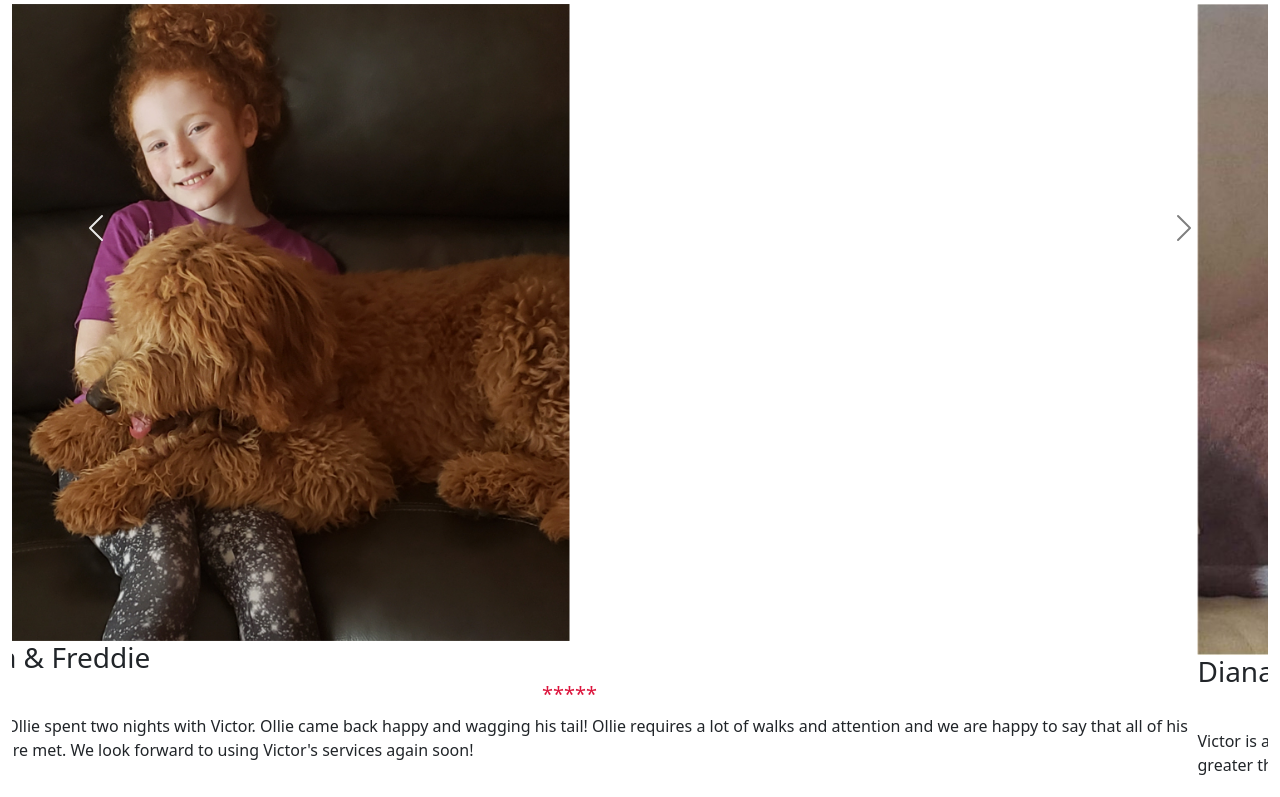
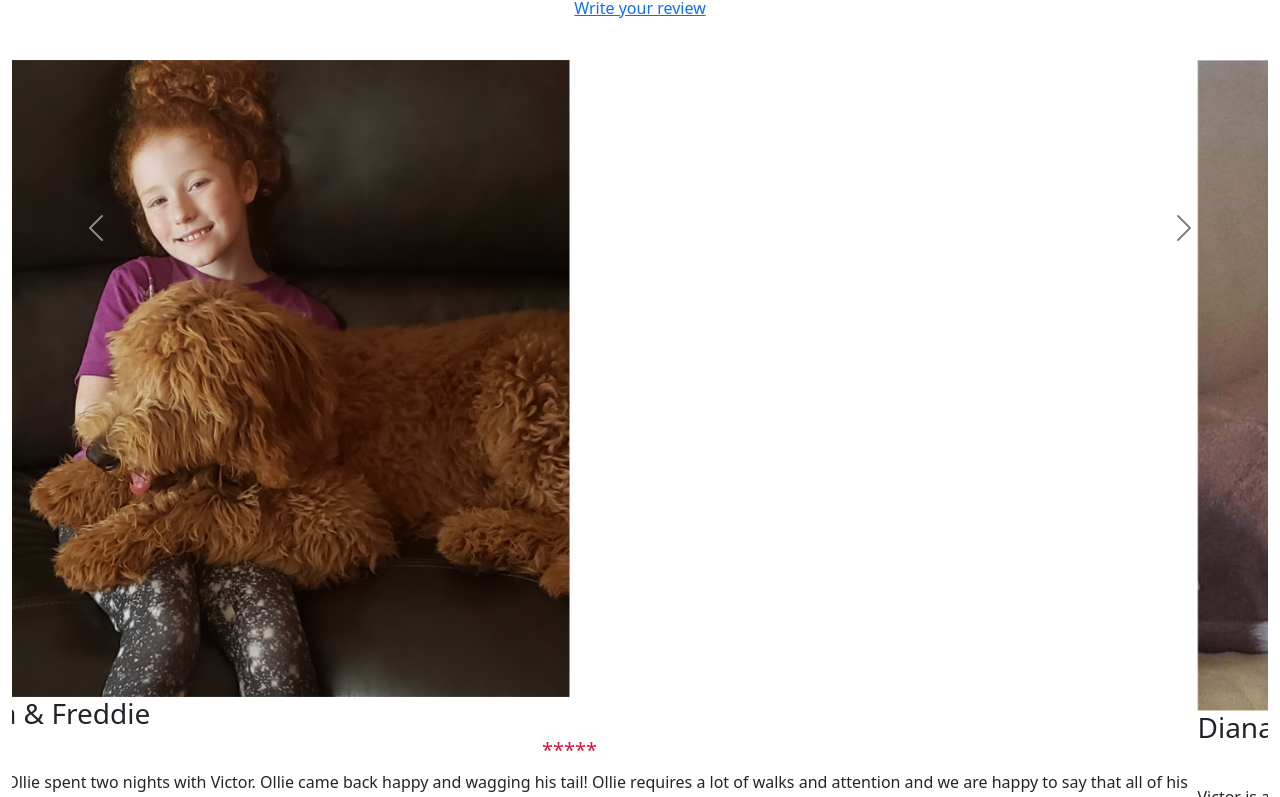
Before and after one commit to Victorabkin/vicspetcare, a plain HTML site: page reviews.html in a window 1280 px wide. Shown: the part 172-969 px from the top of the page. Drawn offline with nearby package versions, Linux system fonts and the light colour scheme.

Commit message:
Add files via upload

```diff
--- a/reviews.html
+++ b/reviews.html
@@ -37,9 +37,12 @@
         </div>
       </nav>
 
+
     <div class="px-4 py-0 my-3 text-center">
         <h1 class="display-5 fw-bold text-body-emphasis">Reviews</h1>
-    </div>
+        <div><a class="text-right" href="writereview.html">Write your review</a></div>
+        </br>
+     </div>
 
 <!--
 
```
